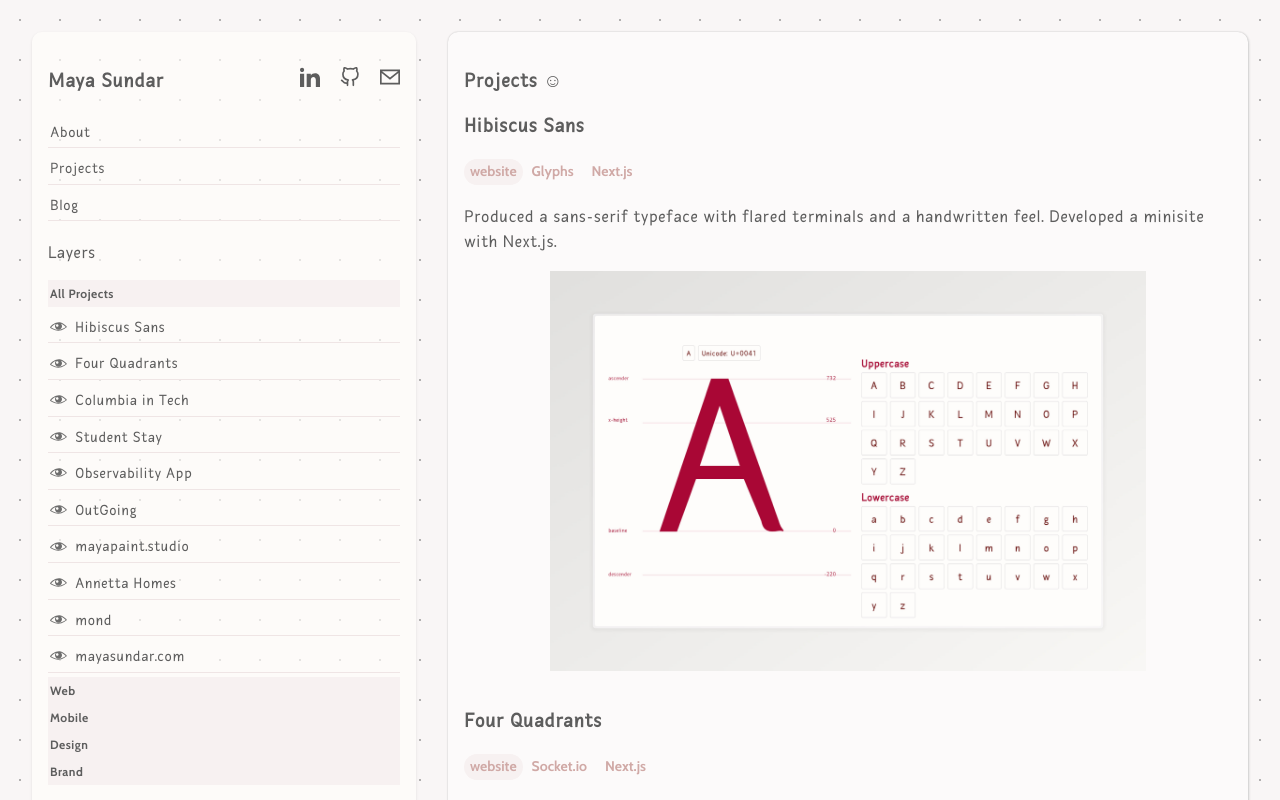
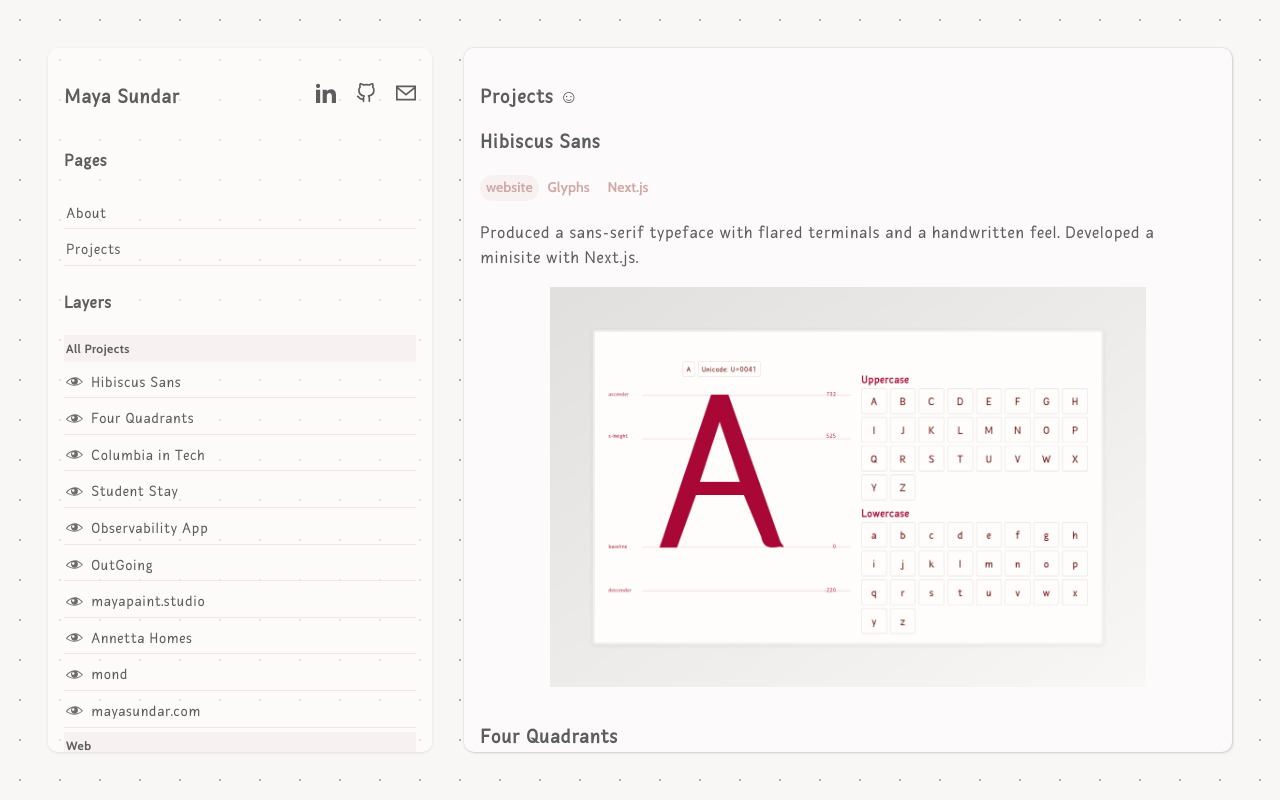
Before and after one commit to mayasundar/mayasundar.github.io, a Next.js app: page /projects in a window 1280 px wide. Built offline with nearby package versions, Linux system fonts and the light colour scheme; a web font is replaced by a local one.

Commit message:
remove page from sidebar, remove wrapper flex

```diff
--- a/src/components/Sidebar.tsx
+++ b/src/components/Sidebar.tsx
@@ -42,7 +42,7 @@ const SidebarContent = () => {
     const pages = [
         { name: "About", path: "/about" },
         { name: "Projects", path: "/projects" },
-        { name: "Blog", path: "/blog" }
+        // { name: "Blog", path: "/blog" }
     ];
 
     const handleComponentClick = (componentId: string) => {
@@ -59,6 +59,7 @@ const SidebarContent = () => {
         <div className="panel-container">
             <Navbar></Navbar>
             <div className="pages-layers">
+                <h4 className="text-sm font-semibold text-gray-600">Pages</h4>
                 <div>
                     <div className="layer-group-container">
                         <div className="space-y-1">
@@ -80,7 +81,7 @@ const SidebarContent = () => {
                 </div>
 
                 <div>
-                    <p className="text-sm font-semibold text-gray-600">Layers</p>
+                    <h4 className="text-sm font-semibold text-gray-600">Layers</h4>
                     {isWorkPage && (
                         <div className="layer-group-container">
                             <div className="space-y-1">
--- a/src/components/SidebarWrapper.tsx
+++ b/src/components/SidebarWrapper.tsx
@@ -5,7 +5,7 @@ import React from "react";
 export default function SidebarWrapper({ children }: { children: React.ReactNode }) {
 
     return (
-        <div className="flex">
+        <div className="panel-container">
             <Sidebar>
             {children}</Sidebar>
         </div>
```
